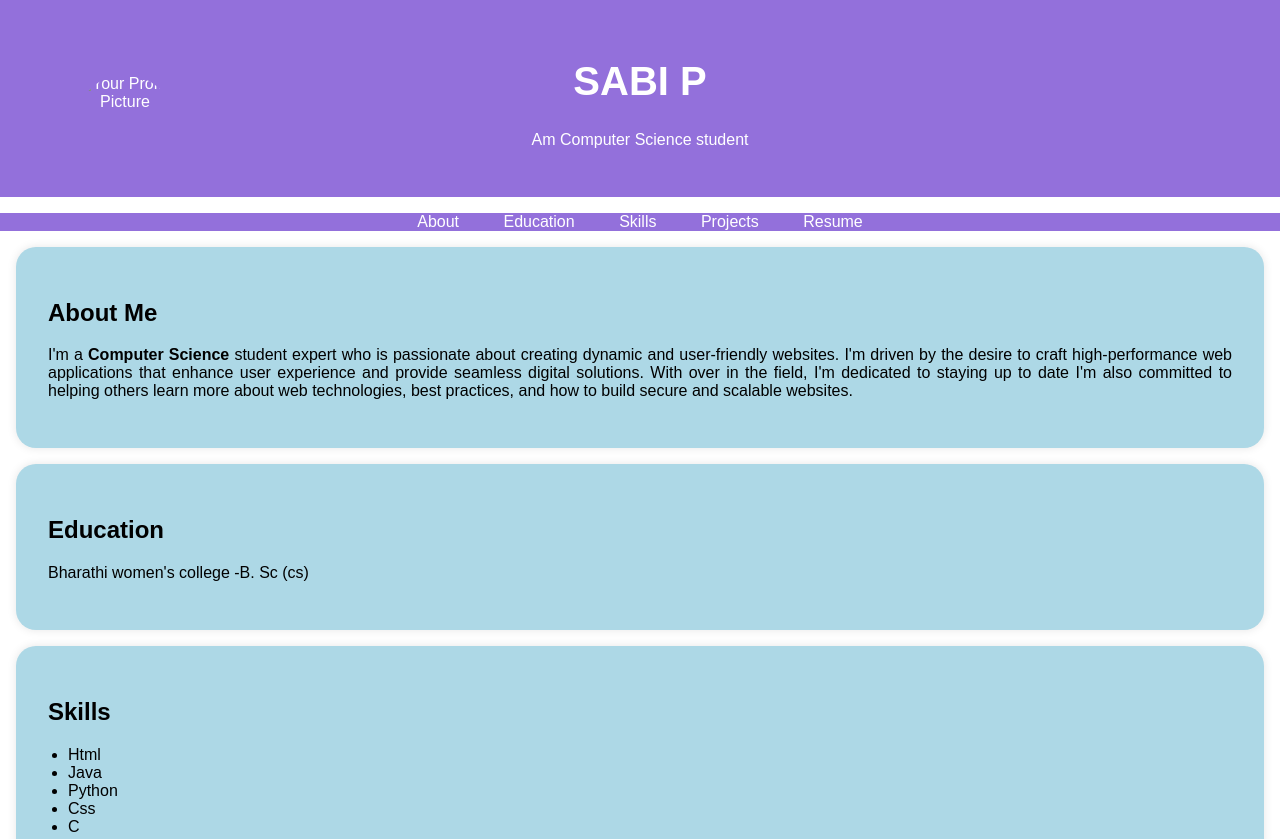
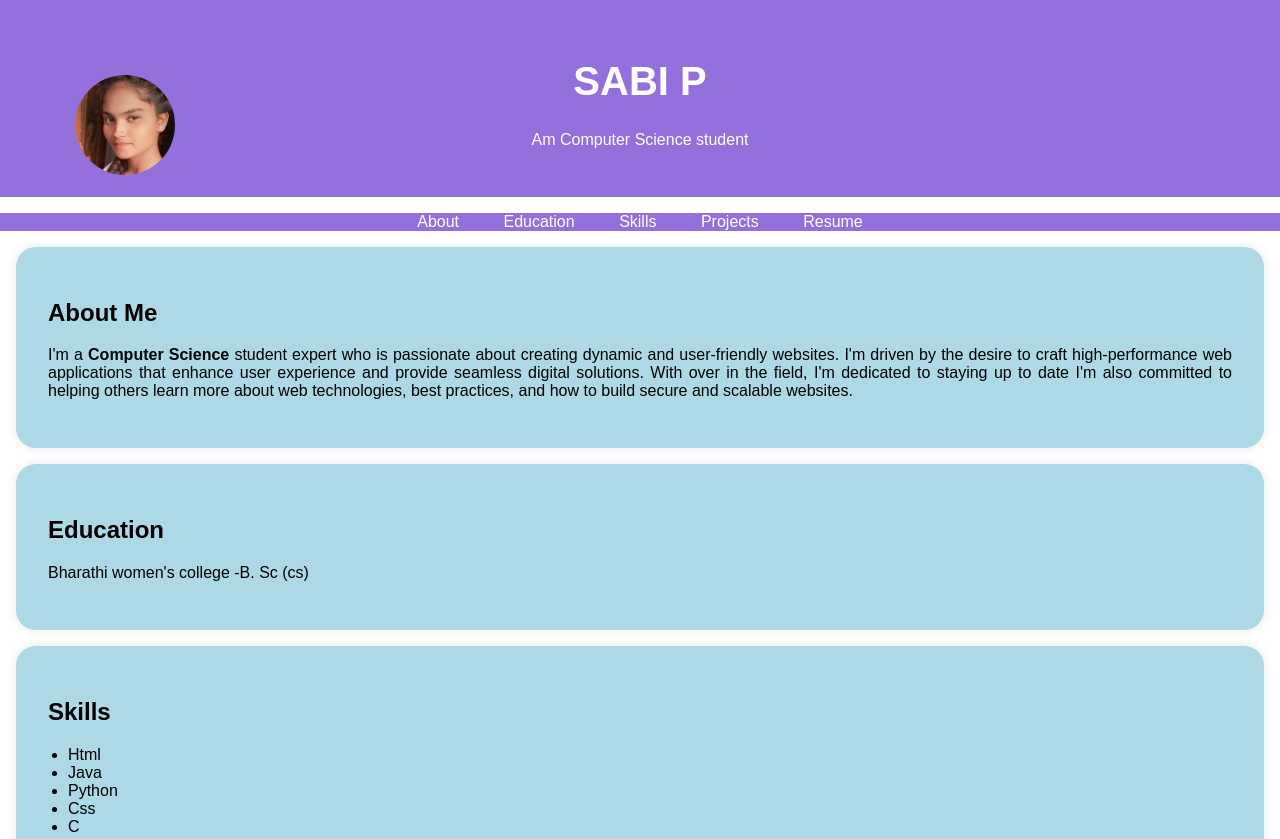
Before and after one commit to Sabi-10/Digital-portfolio, a plain HTML site: page index.html in a window 1280 px wide. Shown: the top 839 px of the page. Drawn offline with Linux system fonts and the light colour scheme.

Commit message:
index.html

```diff
--- a/index.html
+++ b/index.html
@@ -95,7 +95,7 @@
     <header>
         <div class="header-content">
             <!-- Add your profile picture here -->
-            <img src="/storage/emulated/0/SABI Portfolio /IMG-20211219-WA0014~2.jpg" alt="Your Profile Picture" class="profile-picture">
+            <img src="IMG-20211219-WA0014~2.jpg" alt="Your Profile Picture" class="profile-picture">
             <h1>SABI P</h1>
             <p>Am Computer Science student</p>
         </div>
```
